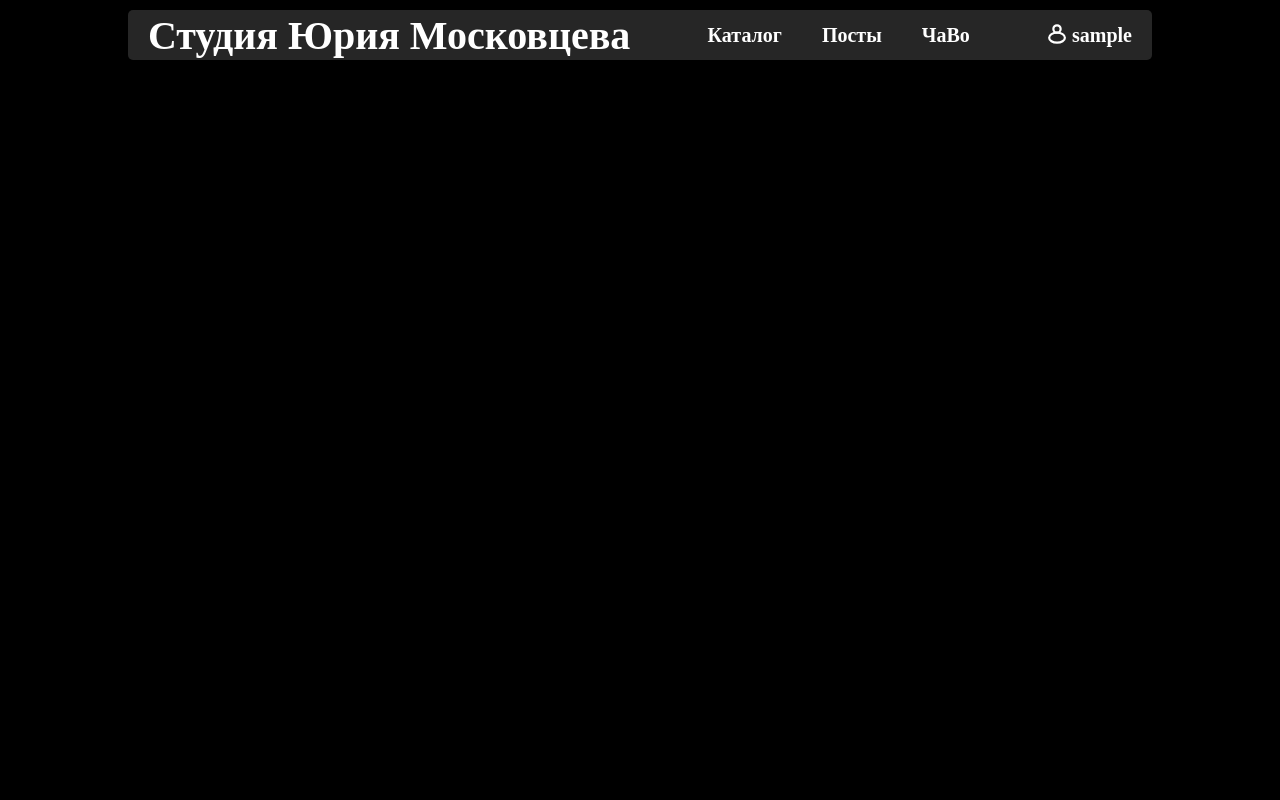
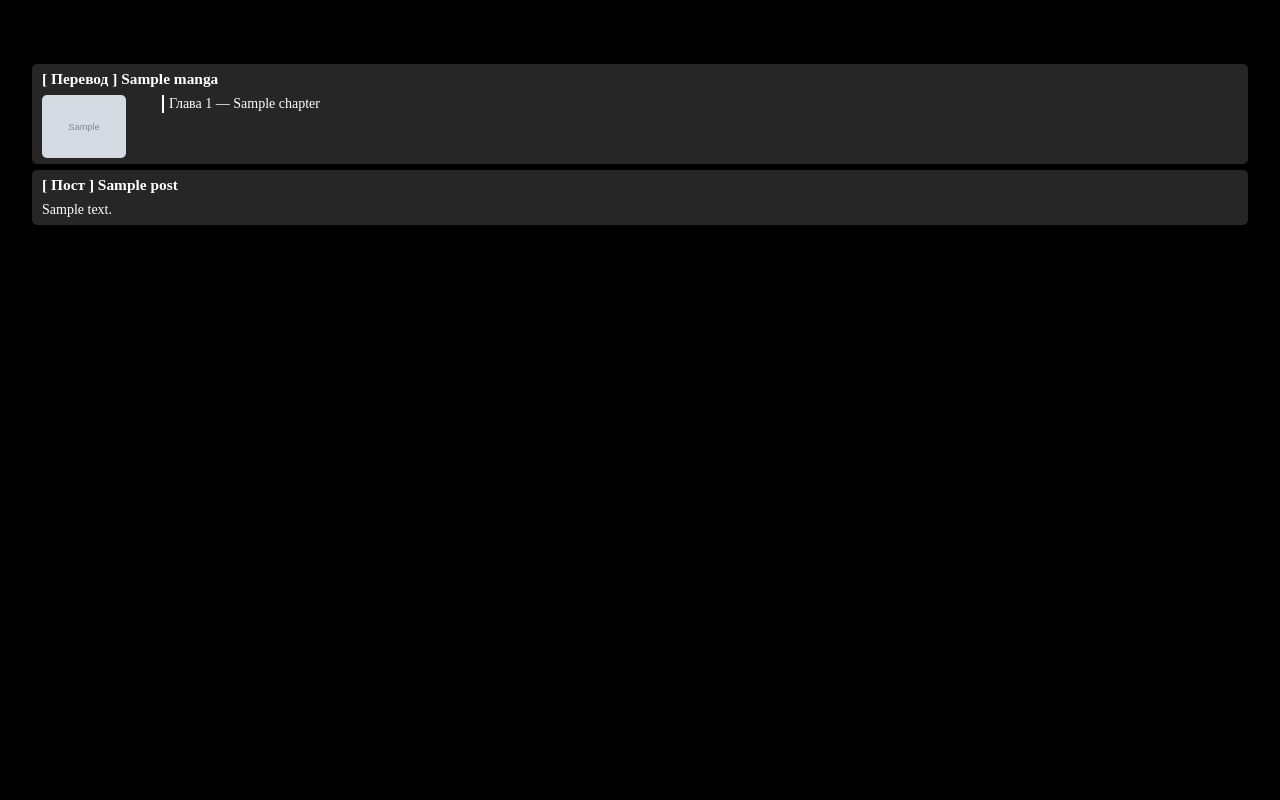
Before and after one commit to Yurden-MSKV/yurden_studio, a Django app: page /new-home/ in a window 1280 px wide. Run offline with Django 5.2, Linux system fonts and the light colour scheme; a user stored in the database is signed in; tables that the repository leaves empty hold one stand-in row (values such as "Sample post"); grey boxes marked "Sample" are stand-in pictures; some libraries are stand-ins or nearby versions; some web fonts are replaced.

Commit message:
Набросок новой главной страницы

```diff
--- a/main_section/static/main_section/css/new_home_page.css
+++ b/main_section/static/main_section/css/new_home_page.css
@@ -1,22 +1,64 @@
+@media (min-width: 300px) {
+
     .feed_container {
-    display: none;
-    gap: 10px;
-    width: 80%;
-    height: 100%;
-    margin: 0 auto 10px auto;
-    color: var(--text-color)
+        display: flex;
+        flex-direction: column;
+        gap: 1%;
+        position: absolute;
+        top: 8%;
+        left: 50%;
+        transform: translateX(-50%);
+        width: 95%;
+        height: 90%;
+        color: var(--text-color);
+        overflow: hidden;
     }
 
     .home_container {
-    display: none;
+        display: flex;
         flex-direction: column;
-    gap: 100px;
-    padding: 20px;
-    width: 66%;
-    /*border: 1px solid red;*/
+        gap: 0.4em;
+        width: 100%;
+        overflow: auto !important;
+        scrollbar-width: none;
+    }
+
+    .feed {
+        display: flex;
+        flex-direction: column;
+        gap: 0.5em;
         background: var(--block-color);
         border-radius: 5px;
-    overflow: visible !important;
+        padding: 6px 10px;
+    }
+
+    .feed_content {
+        display: flex;
+        flex-direction: row;
+        gap: 3%;
+    }
+
+    .feed_manga_cover {
+        width: 6em;
+        height: fit-content;
+        border-radius: 5px;
+    }
+
+    .chapters_list {
+        display: flex;
+        flex-direction: column;
+        gap: 1em
+    }
+
+    .chapter {
+        border-left: 2px solid var(--text-color);
+        padding-left: 5px
+    }
+
+    .chapter p {
+        font-weight: 500
+    }
+
 }
 
 .feed_comments_container {
--- a/main_section/static/main_section/css/new_top_panel.css
+++ b/main_section/static/main_section/css/new_top_panel.css
@@ -47,21 +51,24 @@ button {
     .top_panel_container {
         display: flex;
         background: var(--block-color);
-        width: 1040px;
-        height: 80px;
+        width: 95%;
+        max-width: 580px;
+        height: 6%;
         position: fixed;
-        left: calc(50% - 520px);
-        top: 20px;
+        left: 50%;
+        transform: translateX(-50%) translateY(20%);
+        /*top: 1.5%;*/
         border-radius: 5px;
         align-items: center;
+        z-index: 2;
     }
     .site_name {
-        margin-left: 30px;
+        margin-left: 3%;
     }
     .profile_menu_btn_mobile {
-        width: 64px;
+        width: 2.3rem;
         height: auto;
-        margin: 0 20px 0 auto;
+        margin: 0 0.6% 0 auto;
     }
     .menu-icon-mobile {
         display: none;
--- a/main_section/views.py
+++ b/main_section/views.py
@@ -130,7 +130,7 @@ def main_page(request):
 
 def new_home_page(request):
     all_items = get_all_items()
-    paginator = Paginator(all_items, 5)
+    paginator = Paginator(all_items, 6)
     page = request.GET.get('page', 1)
     page_obj = paginator.get_page(page)
 
@@ -155,7 +155,7 @@ def get_all_items():
         reverse=True
     )
 
-    print(len(all_items))
+    # print(len(all_items))
 
     grouped_items = []
     i = 0
@@ -180,6 +180,9 @@ def get_all_items():
                 else:
                     break
 
+            print(group['chapters'])
+            last_chapter = group['chapters'][0]
+            group['cover'] = get_volume_cover(last_chapter)
             grouped_items.append(group)
             i += j
         else:
@@ -192,6 +195,10 @@ def get_all_items():
 def get_latest_cover(manga):
     latest_volume = manga.volumes.order_by('-vol_number').first()
     return latest_volume.vol_cover if latest_volume else None
+
+def get_volume_cover(last_chapter):
+    current_volume = last_chapter.volume
+    return current_volume.vol_cover
 
 
 # @login_required(login_url='/login/')
--- a/static/css/new_text.css
+++ b/static/css/new_text.css
@@ -26,14 +26,26 @@ a, p, h1, h2, h3 {
     text-decoration: none;
 }
 
+@media (min-width: 300px) {
+
+    html {
+        font-size: 14px;
+    }
+
     h1 {
-    font-size: 40px;
+        font-size: 1.3rem;
     }
 
     h2 {
-    font-size: 36px;
+        font-size: 1.2rem;
     }
 
     h3 {
-    font-size: 32px;
+        font-size: 1.1rem;
     }
+
+    p {
+        line-height: 1.3
+    }
+
+}
--- a/studio_new/settings.py
+++ b/studio_new/settings.py
@@ -32,8 +32,8 @@ DEBUG = config('DEBUG')
 
 CSRF_TRUSTED_ORIGINS = config('CSRF_TRUSTED_ORIGINS', cast=lambda v: [s.strip() for s in v.split(',')])
 
-CSRF_COOKIE_SECURE = True
-SESSION_COOKIE_SECURE = True
+CSRF_COOKIE_SECURE = False
+SESSION_COOKIE_SECURE = False
 CSRF_COOKIE_DOMAIN = None
 
 ALLOWED_HOSTS = config('ALLOWED_HOSTS', cast=lambda v: [s.strip() for s in v.split(',')])
--- a/templates/new/feed_items.html
+++ b/templates/new/feed_items.html
@@ -1,27 +1,39 @@
 <!-- NOTE: Landscape версия -->
-<div class="home_container landscape" id="home-container">
+<div class="home_container portrait" id="home-container">
     {% for item in feed %}
         {% if item.manga %}
             <div class="feed manga">
-                {{ item.chapters }}
+                <div class="feed_top">
+                    <a href="{% url 'manga-page' slug=item.manga.manga_slug %}">
+                        <h3>[ Перевод ] {{ item.manga.manga_name }}</h3>
+                    </a>
+                </div>
+            <div class="feed_content">
+                <img class="feed_manga_cover" src="{{ item.cover.url }}">
+                <div class="chapters_list">
+                    {% for ch in item.chapters %}
+                        <a class="chapter" href="{% url 'chapter-page' manga_slug=item.manga.manga_slug ch_number=ch.get_chapter_display %}">
+                            <p>Глава {{ ch.get_chapter_display }} — {{ ch.ch_name }}</p>
+                        </a>
+                    {% endfor %}
+                </div>
+            </div>
             </div>
         {% elif item.post %}
             <div class="feed post">
-                {{ item.post.get_short_content_safe }}
+                <div class="feed_top">
+                    <a href="{% url 'post-page' post_slug=item.post.post_slug %}">
+                        <h3>[ Пост ] {{ item.post.post_name }}</h3>
+                    </a>
+                </div>
+                <div class="feed_content">
+                    <p>{{ item.post.get_short_content_safe }}</p>
+                </div>
             </div>
         {% endif %}
     {% endfor %}
 </div>
 
-
-{#<!-- NOTE: Portrait версия -->#}
-{#<div class="home_container portrait">#}
-{#    {% for item in feed %}#}
-{#        <h1>{{ item.title }}</h1>#}
-{#        <p>{{ item.content }}</p>#}
-{#    {% endfor %}#}
-{#</div>#}
-
 <div id="pagination-data"
      data-next="{% if feed.has_next %}{{ feed.next_page_number }}{% else %}0{% endif %}"
      style="display: none;">
--- a/templates/new/new_home_page.html
+++ b/templates/new/new_home_page.html
@@ -9,7 +9,6 @@
 {% block content %}
     <div class="feed_container">
         {% include 'new/feed_items.html' %}
-        {% include 'new/feed_comments.html' %}
     </div>
 
     <div id="loading-indicator" style="display: none">Загрузка...</div>
@@ -27,7 +26,7 @@
             const paginationData = document.getElementById('pagination-data');
             if (paginationData) {
                 const nextPage = paginationData.dataset.next;
-                console.log(nextPage)
+                console.log('Следующая страница:', nextPage)
                 hasMore = nextPage && nextPage !== '0';
             } else {
                 hasMore = false;
@@ -57,7 +56,7 @@
             const feedCont = document.getElementById('home-container')
             const documentHeight = feedCont.scrollHeight;
 
-            if (scrollY + windowHeight > documentHeight * 0.9) {
+            if (scrollY + windowHeight > documentHeight * 0.6) {
                 isLoading = true;
 
                 const nextPageNum = currentPage + 1;
@@ -77,7 +76,7 @@
                     const postElements = temp.querySelectorAll('h1, p, .post-item');
 
                     if (postElements.length > 0) {
-                        const mainCont = document.getElementById('main-cont');
+                        const mainCont = document.getElementById('home-container');
 
                         postElements.forEach(el => {
                             mainCont.appendChild(el.cloneNode(true));
--- a/templates/new/new_top_panel.html
+++ b/templates/new/new_top_panel.html
@@ -7,7 +7,7 @@
     <link rel="shortcut icon" href="{% static 'images/favicon.png' %}" type="image/x-icon">
     <link rel="stylesheet" href="{% static 'main_section/css/new_top_panel.css' %}">
     <link rel="stylesheet" href="{% static 'main_section/css/new_home_page.css' %}">
-    <meta name="viewport" content="width=device-width, initial-scale=1.0, viewport-fit=cover">
+    <meta name="viewport" content="width=device-width, initial-scale=1.0, user-scalable=no">
     <script src="https://cdn.jsdelivr.net/npm/htmx.org@2.0.7/dist/htmx.min.js"></script>
     <script>
         (function() {
@@ -196,23 +196,8 @@
                         <a class="link" href="https://pay.cloudtips.ru/p/8e0b5d08"><h3>Поддержать</h3></a>
                         <a class="link" href="{% url 'info' %}"><h3>ЧаВо</h3></a>
                     </div>
-{#                    <a class="top_panel_button" href="{% url 'catalog-page' %}">#}
-{#                        <div class="button_block">#}
-{#                            <p>Каталог</p>#}
-{#                        </div>#}
-{#                    </a>#}
-{#                    <a class="top_panel_button" href="{% url 'post-catalog' %}">#}
-{#                        <div class="button_block">#}
-{#                            <p>Посты</p>#}
-{#                        </div>#}
-{#                    </a>#}
-{#                    <a class="top_panel_button" href="{% url 'info' %}">#}
-{#                        <div class="button_block">#}
-{#                            <p>ЧаВо</p>#}
-{#                        </div>#}
-{#                    </a>#}
                 </div>
-
+{##}
                 <script>
                     const menuUsual = document.getElementById('menuUsual');
                     const menuActive = document.getElementById('menuActive');
--- a/templates/new_chapter_page.html
+++ b/templates/new_chapter_page.html
@@ -4,7 +4,7 @@
 <html lang="en">
 <head>
     <meta charset="UTF-8">
-    <meta name="viewport" content="width=device-width, initial-scale=1.0, viewport-fit=cover">
+    <meta name="viewport" content="width=device-width, viewport-fit=auto">
     <meta name="htmx-config" content='{"debug":true}'>
     <title>{{ manga.manga_name }} — Глава {{ chapter.get_chapter_display }}</title>
 </head>
```
Also changed, not shown: other parts of main_section/static/main_section/css/new_top_panel.css (+19 -16 lines). Lines whose indentation alone changed are shown as unchanged.
